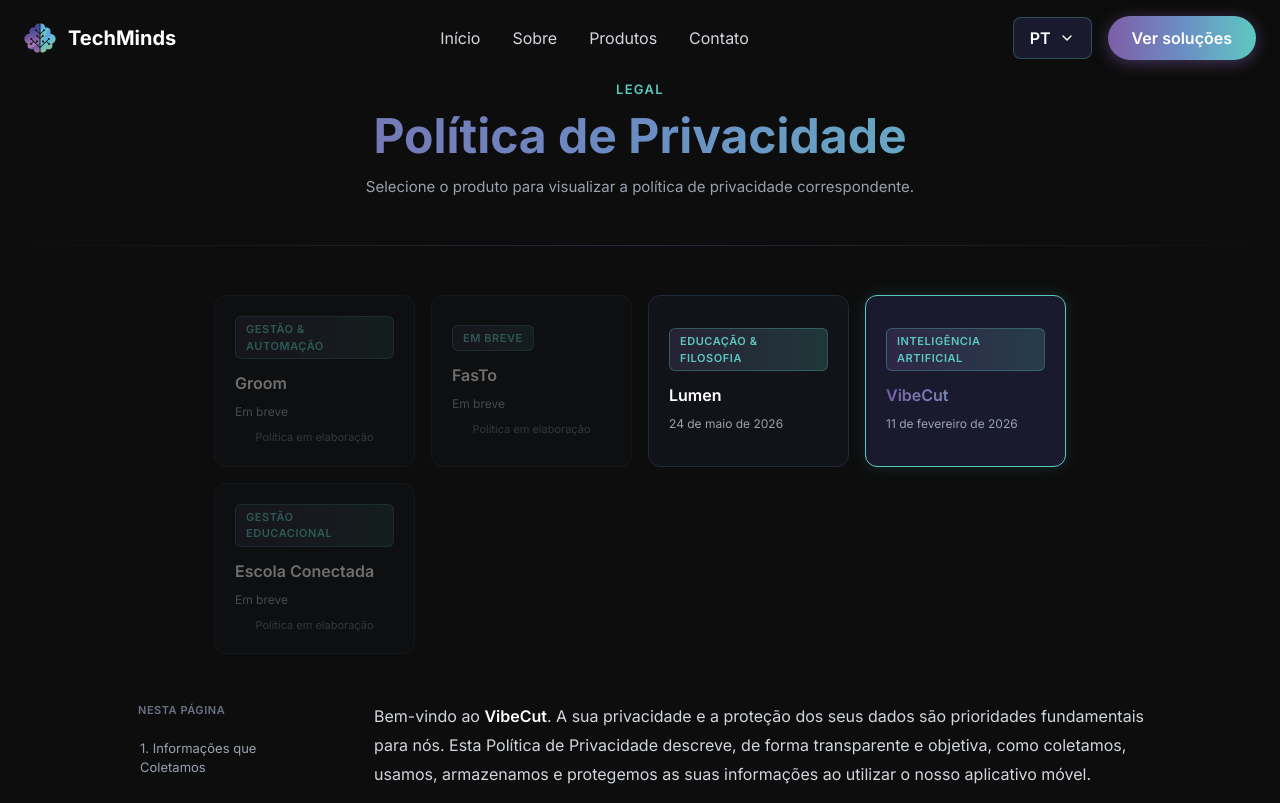
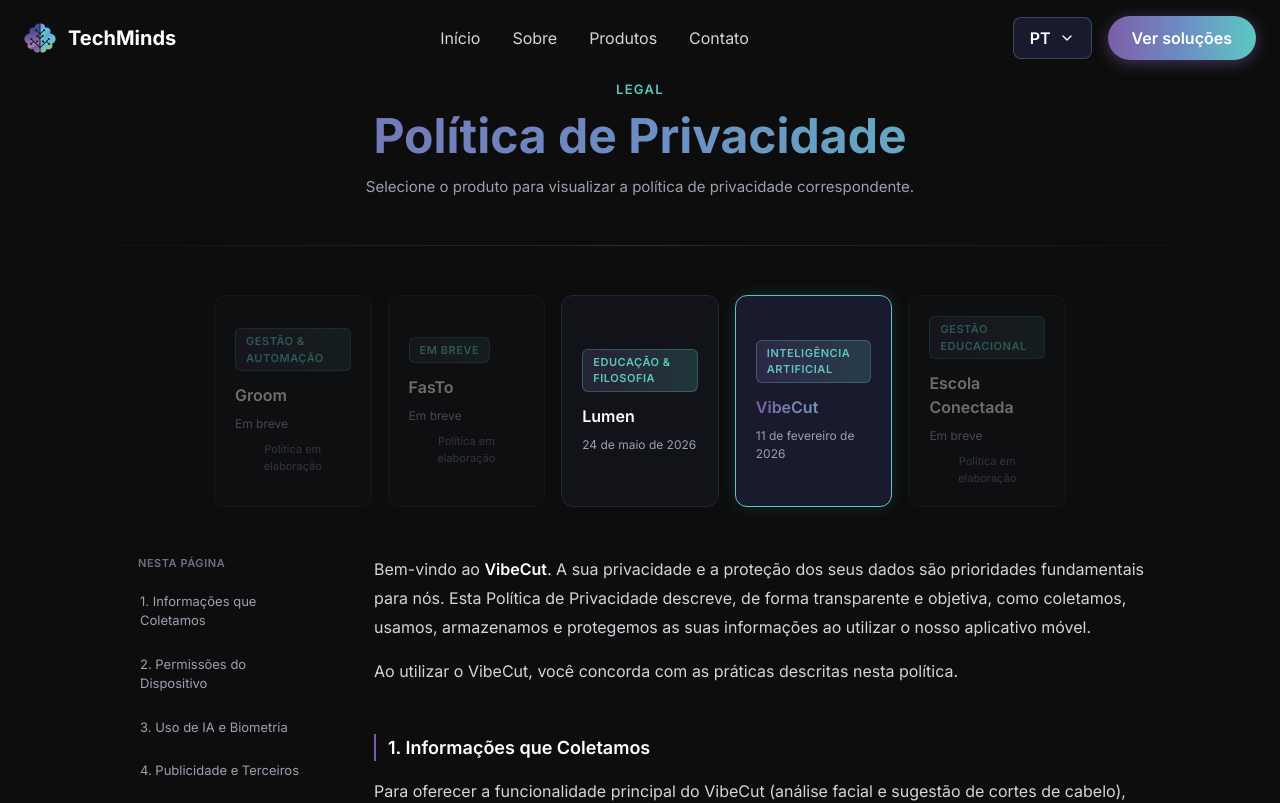
Before and after one commit to TechMinds-Group/Institucional_Landing_Page, a React (Vite) app: page /privacy/vibecut in a window 1280 px wide. Shown: the top 803 px of the page. Built offline with nearby package versions, Linux system fonts and the light colour scheme.

Commit message:
fix(RN-007): grid de tabs legais em 5 colunas (canonico CR-001 de 5 produtos)

```diff
--- a/src/app/pages/Privacidade.tsx
+++ b/src/app/pages/Privacidade.tsx
@@ -140,7 +140,7 @@ function PrivacidadeContent() {
 
       {/* Product Selector Cards */}
       <div className="max-w-[900px] mx-auto px-4 sm:px-6 py-12">
-        <div className="grid grid-cols-1 sm:grid-cols-2 lg:grid-cols-4 gap-4" data-testid="legal-tabs-grid">
+        <div className="grid grid-cols-1 sm:grid-cols-2 lg:grid-cols-5 gap-4" data-testid="legal-tabs-grid">
           {products.map((product) => (
             <button
               key={product.id}
--- a/src/app/pages/TermosDeUso.tsx
+++ b/src/app/pages/TermosDeUso.tsx
@@ -146,7 +146,7 @@ function TermosDeUsoContent() {
 
       {/* Product Selector Cards */}
       <div className="max-w-[900px] mx-auto px-4 sm:px-6 py-12">
-        <div className="grid grid-cols-1 sm:grid-cols-2 lg:grid-cols-4 gap-4" data-testid="legal-tabs-grid">
+        <div className="grid grid-cols-1 sm:grid-cols-2 lg:grid-cols-5 gap-4" data-testid="legal-tabs-grid">
           {products.map((product) => (
             <button
               key={product.id}
```
